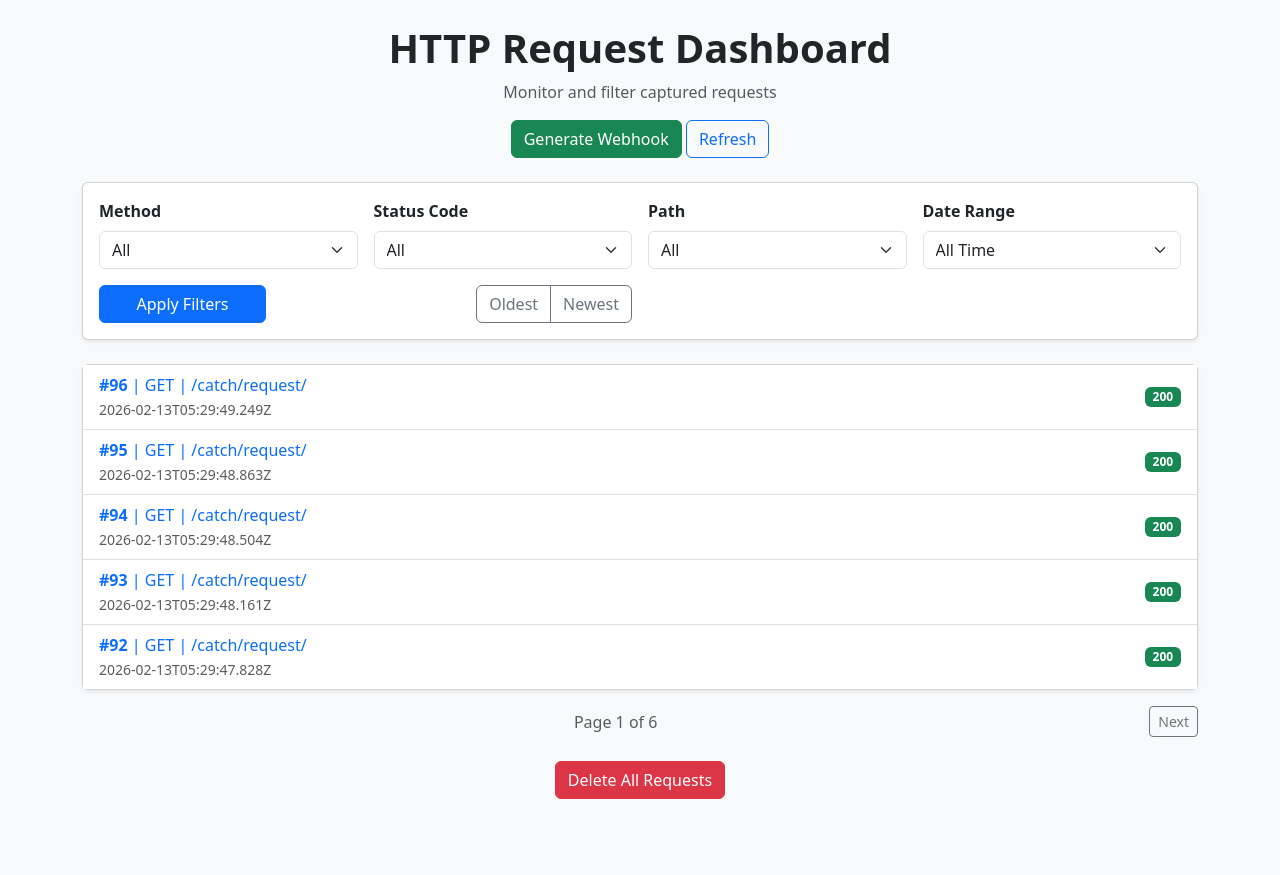
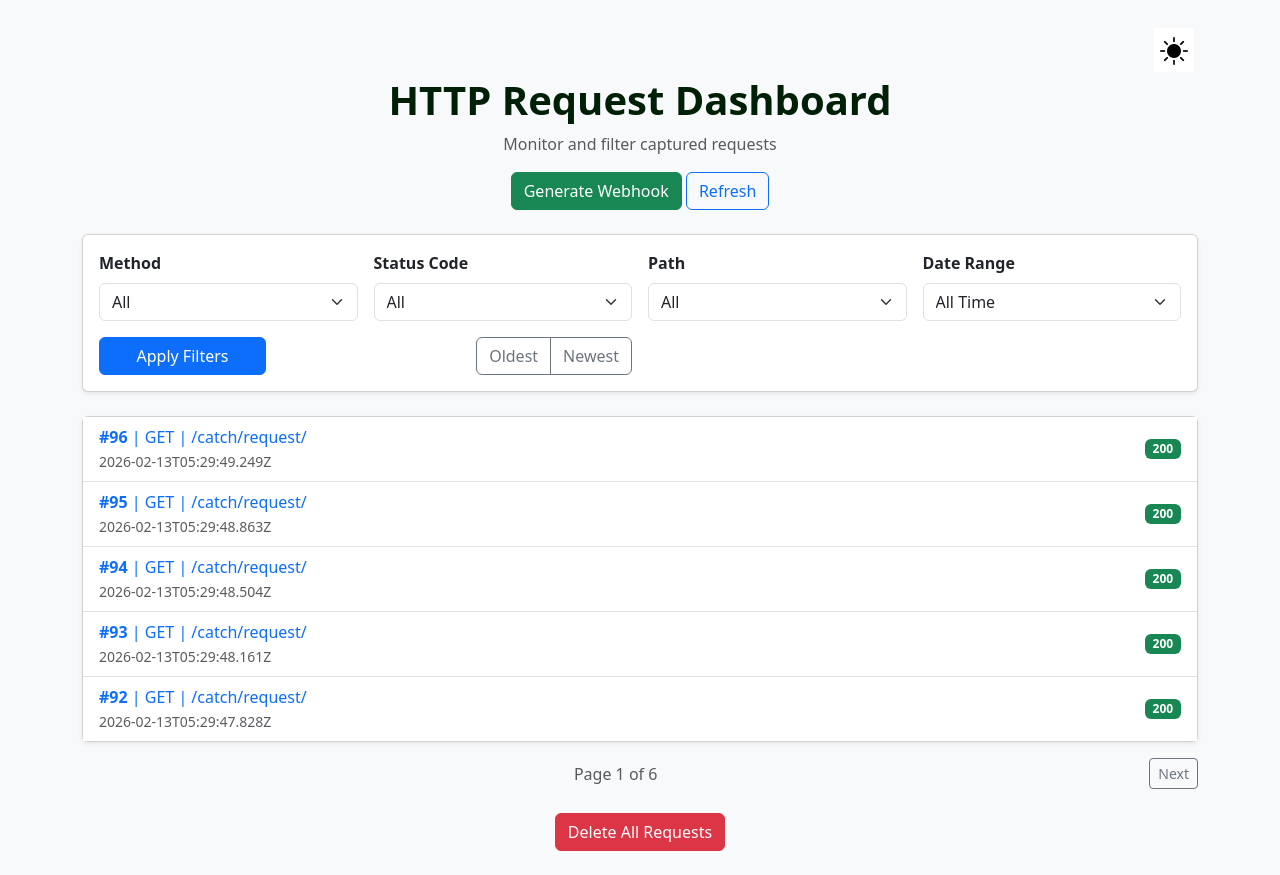
Before and after one commit to AkshatVerma702/Django-Webhook_Catcher, a Django app: page /view/allrequests/ in a window 1280 px wide. Before the commit the page ends 799 px from the top, so only its background shows below. Run offline with Django 5.2, Linux system fonts and the light colour scheme; data comes from the database, SQL or seed files in the repository; some libraries are stand-ins or nearby versions.

Commit message:
fixing dashboard UI

```diff
--- a/webhooks/templates/homepage.html
+++ b/webhooks/templates/homepage.html
@@ -84,9 +84,7 @@
 
 <body>
 <div class="theme-container d-flex flex-row-reverse m-1">
-    <button class="theme border-0">
-        <!-- <i class="dark-mode-icon bi bi-moon-fill fs-3" onclick="toggleDarkMode()"></i> -->
-    </button>
+    <button class="theme border-0"></button>
 </div>
 
 <div class="container text-center py-5 main-container">
--- a/webhooks/templates/index.html
+++ b/webhooks/templates/index.html
@@ -4,11 +4,48 @@
 <head>
     <meta charset="UTF-8">
     <title>HTTP Request Dashboard</title>
+    <link href="https://cdn.jsdelivr.net/npm/bootstrap-icons@1.11.3/font/bootstrap-icons.css" rel="stylesheet">
     {% bootstrap_css %}
 </head>
 <body class="bg-light">
 
+<style>
+    :root{
+        --text: #001f07;
+        --background: #ebfff1;
+        --primary: #017e23;
+        --secondary: #5df8fd;
+        --accent: #0299d4;
+    }
+
+    .dark-mode{
+        --text: #e0ffe7;
+        --background: #001406;
+        --primary: #7efea1;
+        --secondary: #029ca1;
+        --accent: #2cc1fd;
+    }
+
+    body{
+        background-color: var(--background);
+        color: var(--text);
+    }
+
+    .theme-container{
+        margin: 0px;
+        display: flex;
+        flex-direction: row-reverse;
+    }
+    .theme-btn{
+        background-color: white;
+        border: none;
+    }
+</style>
+
 <div class="container py-4">
+    <div class="theme-container d-flex flex-row-reverse m-1">
+        <button class="theme-btn"></button>
+    </div>
 
     <!-- Title -->
     <div class="text-center mb-4">
@@ -99,37 +136,6 @@
         <div class="card-body p-0">
 
             <ul id="requestTable" class="list-group list-group-flush">
-                <!-- {% for req in records %}
-                    <li class="list-group-item d-flex justify-content-between align-items-center">
-                        <div>
-                            <a href="{% url 'getRequest' req.id %}" class="text-decoration-none">
-                                <strong>#{{ req.id }}</strong> |
-                                {{ req.http_method }} |
-                                {{ req.path }}
-                                <br>
-                                <small class="text-muted">
-                                    {{ req.timestamp }}
-                                </small>
-                            </a>
-                        </div>
-
-                        <span class="badge
-                            {% if req.response_status < 300 %}
-                                bg-success
-                            {% elif req.response_status < 500 %}
-                                bg-warning text-dark
-                            {% else %}
-                                bg-danger
-                            {% endif %}
-                        ">
-                            {{ req.response_status }}
-                        </span>
-                    </li>
-                {% empty %}
-                    <li class="list-group-item text-center text-muted">
-                        No requests captured yet.
-                    </li>
-                {% endfor %} -->
             </ul>
 
         </div>
@@ -174,6 +180,18 @@
 
 </div>
 <script>
+window.onload = function(){
+    const savedTheme = localStorage.getItem("theme")
+
+    if (savedTheme === "dark"){
+        changeThemeIcon(true)
+        document.body.classList.add("dark-mode")
+    }
+    else{
+        changeThemeIcon(false)
+    }
+
+};
 
 async function createDynamicRoute(){
     const response = await fetch("/catch/request/", {
@@ -256,6 +274,33 @@ function updateTable(records) {
     table.innerHTML = html;
 }
 
+function changeThemeIcon(dark_mode){
+    console.log("changing Icon")
+    let btn_space = document.querySelector(".theme-btn")
+    if (dark_mode === true){
+        btn_space.innerHTML = '<i class="dark-mode-icon bi bi-moon-fill fs-3" onclick="toggleDarkMode()"></i>'
+    }
+    else if (dark_mode === false){
+        btn_space.innerHTML = '<i class="dark-mode-icon bi bi-brightness-high-fill fs-3" onclick="toggleDarkMode()"></i>'
+    }
+}
+
+function toggleDarkMode(){
+    let dark_theme = document.body.classList.contains("dark-mode")
+
+    if (dark_theme === false){
+        document.body.classList.toggle("dark-mode")
+        changeThemeIcon(!dark_theme)
+        localStorage.setItem("theme", "dark")
+    }
+    else{
+        document.body.classList.remove("dark-mode")
+        changeThemeIcon(!dark_theme)
+        localStorage.setItem("theme", "light")
+    }
+    dark_theme != dark_theme
+}
+
 document.addEventListener("DOMContentLoaded", () => {
     refreshpage();
 });
```
